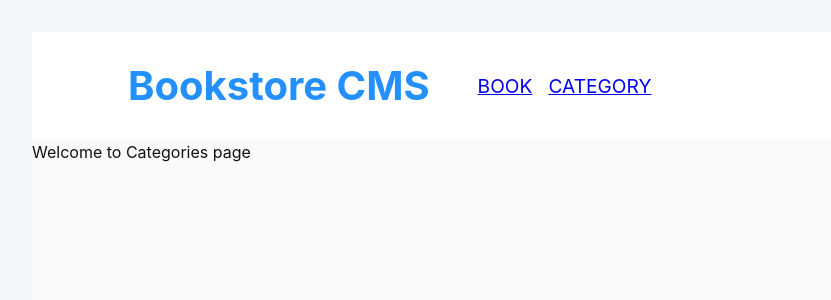
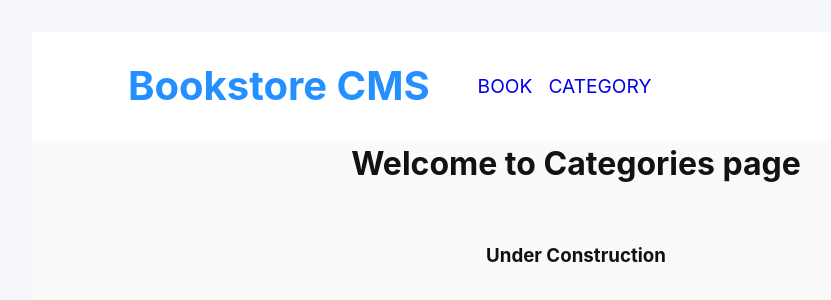
Before and after one commit to ometman/bookstore, a React (Create React App) app: page /Category in a window 1280 px wide. Shown: the part 96-396 px from the top of the page, without its empty margins (64-895 px from the left). Built offline with nearby package versions, Linux system fonts and the light colour scheme.

Commit message:
Implement book category status

```diff
--- a/src/components/NewBookForm.js
+++ b/src/components/NewBookForm.js
@@ -29,8 +29,8 @@ export default function NewBookForm() {
     <div className="form-container">
       <h2 className="newbookform-title">Add New Book</h2>
       <form id="newbookform" className="newbookform" onSubmit={handleSubmit}>
-        <input name="title" value={formData.title} className="booktitle" type="text" placeholder="Book title" onChange={handleChange} />
-        <input name="author" value={formData.author} className="bookauthor" type="text" placeholder="Author" onChange={handleChange} />
+        <input name="title" value={formData.title} className="booktitle" required type="text" placeholder="Book title" onChange={handleChange} />
+        <input name="author" value={formData.author} className="bookauthor" required type="text" placeholder="Author" onChange={handleChange} />
         <button type="submit" className="submitbtn">
           Submit
         </button>
--- /dev/null
+++ b/src/components/categoryItems.js
@@ -0,0 +1,7 @@
+const allcategories = [
+  {
+    category: 'Under Construction',
+  },
+];
+
+export default allcategories;
--- a/src/index.css
+++ b/src/index.css
@@ -37,6 +37,10 @@ body {
   line-height: 1.5;
   color: #121212;
   background: #f5f6fa;
+}
+
+a {
+  text-decoration: none;
 }
 
 #root {
@@ -92,16 +96,6 @@ ul.nav-items li {
 }
 
 /* books */
-
-/* ul.book-container {
-  list-style: none;
-}
-
-ul.book-container li {
-  list-style: none;
-  margin: 1rem 0;
-  height: auto;
-} */
 
 .book-card {
   display: flex;
@@ -204,6 +198,11 @@ ul.interact1 li {
   border-radius: 4px;
 }
 
+.booktitle,
+.bookauthor {
+  padding: 0.5%;
+}
+
 .submitbtn {
   width: 20%;
   height: 2rem;
@@ -250,3 +249,14 @@ ul.interact1 li {
   background: rgb(36, 144, 255);
   color: #fff;
 }
+
+/* category */
+
+.category-container {
+  width: auto;
+  text-align: center;
+}
+
+.categories {
+  margin-top: 5%;
+}
--- a/src/redux/books/booksSlice.js
+++ b/src/redux/books/booksSlice.js
@@ -1,6 +1,7 @@
 import { createSlice } from '@reduxjs/toolkit';
 import { v4 as uuidv4 } from 'uuid';
 import { allbooks } from '../../components/bookItems';
+import allcategories from '../../components/categoryItems';
 
 const initialState = {
   allbooks,
@@ -16,7 +17,7 @@ const booksSlice = createSlice({
         itemId: uuidv4(),
         title: bookData.title,
         author: bookData.author,
-        category: 'Action',
+        category: allcategories[0].category,
       });
     },
     removeBook: (state, action) => {
--- a/src/redux/categories/categoriesSlice.js
+++ b/src/redux/categories/categoriesSlice.js
@@ -1,7 +1,8 @@
 import { createSlice } from '@reduxjs/toolkit';
+import categoryItems from '../../components/categoryItems';
 
 const initialState = {
-  allcategories: [''],
+  allcategories: categoryItems,
 };
 
 const categoriesSlice = createSlice({
@@ -9,12 +10,14 @@ const categoriesSlice = createSlice({
   initialState,
   reducers: {
     currentCategories: (state) => {
-      state.allcategories = ['Under Construction'];
+      state.allcategories = [{
+        category: 'Under Construction',
+      }];
     },
   },
 });
 
 export const {
-  checkCategory,
+  currentCategories,
 } = categoriesSlice.actions;
 export default categoriesSlice.reducer;
--- a/src/routes/Category.js
+++ b/src/routes/Category.js
@@ -1,7 +1,22 @@
+import { useSelector } from 'react-redux';
+
 export default function Category() {
+  const { allcategories } = useSelector((store) => store.categories);
   return (
-    <div>
-      Welcome to Categories page
+    <div className="app-container">
+      <div className="category-container">
+        <div id="category">
+          <h1> Welcome to Categories page </h1>
+          <div className="categories">
+            {allcategories.map((acategory) => (
+              <h3 key="category" className="category">
+                {acategory.category}
+              </h3>
+            ))}
+          </div>
+        </div>
+      </div>
     </div>
+
   );
 }
```
